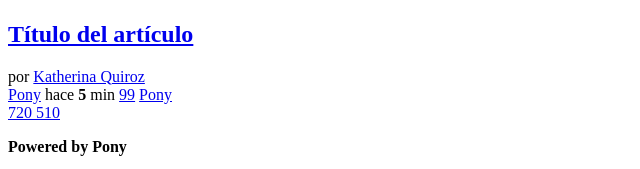
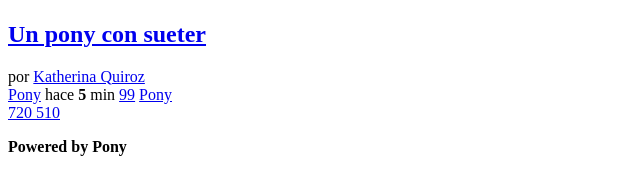
Before and after one commit to j4on7mor/Dise-oWeb, a plain HTML site: page index.html in a window 1280 px wide. Shown: the part 763-932 px from the top of the page, 0-640 px from the left. Drawn offline with Linux system fonts and the light colour scheme.

Commit message:
Título modificado

```diff
--- a/index.html
+++ b/index.html
@@ -35,7 +35,7 @@
 			</figure>
 			<h2 class="titulo_item">
 				<a href="#">
-					Título del artículo
+					Un pony con sueter
 				</a>
 			</h2>
 			<div class="autor_item">
```
